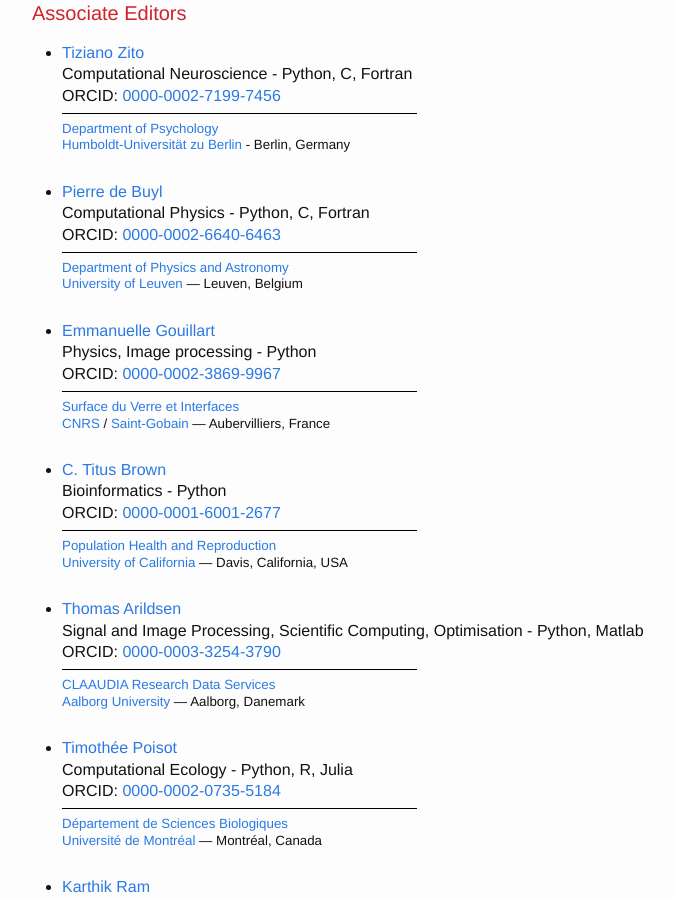
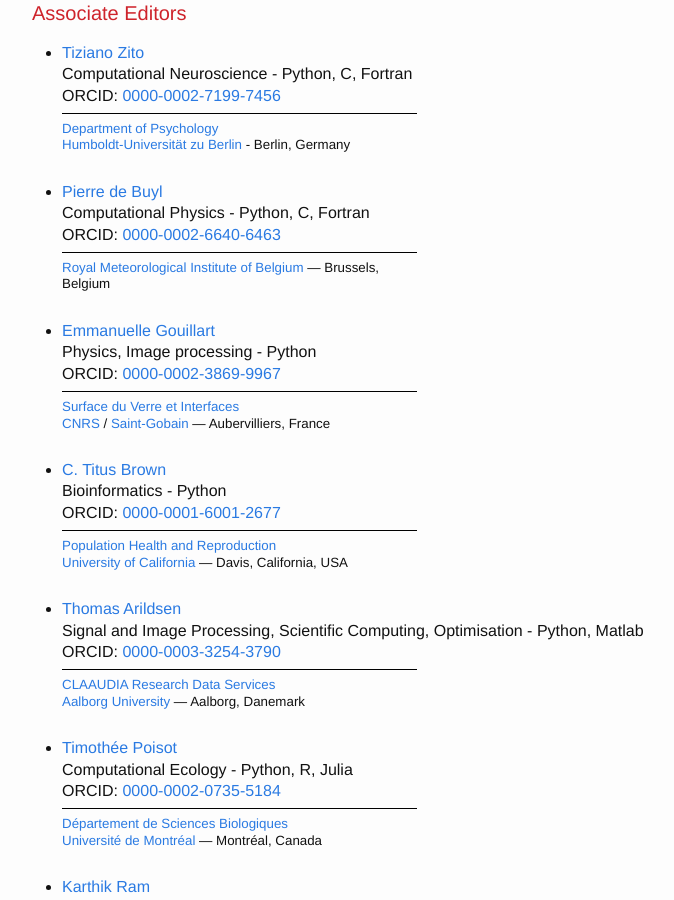
Before and after one commit to ReScience/rescience.github.io, a Jekyll site: the page built from 04-board.md, in a window 1280 px wide and 900 px high, scrolled down 1293 px. Shown: the whole window, without its empty margins (238-912 px from the left). Built offline with Jekyll 4.4.1, drawn with Linux system fonts in a browser that asks for light colours; our own code applies the rules of GitHub Pages for plain Markdown files.

Commit message:
update affiliation

```diff
--- a/04-board.md
+++ b/04-board.md
@@ -78,9 +78,8 @@ add a comment [here](https://github.com/ReScience/ReScience/issues/27).
   Computational Physics - Python, C, Fortran
   ORCID: [0000-0002-6640-6463](https://orcid.org/0000-0002-6640-6463)
   <small>
-  [Department of Physics and Astronomy](http://fys.kuleuven.be/english/)
-  [University of Leuven](http://www.kuleuven.be/english/) —
-  Leuven, Belgium
+  [Royal Meteorological Institute of Belgium](https://www.meteo.be/) —
+  Brussels, Belgium
   </small>
 
 * [Emmanuelle Gouillart](https://github.com/emmanuelle)
```
